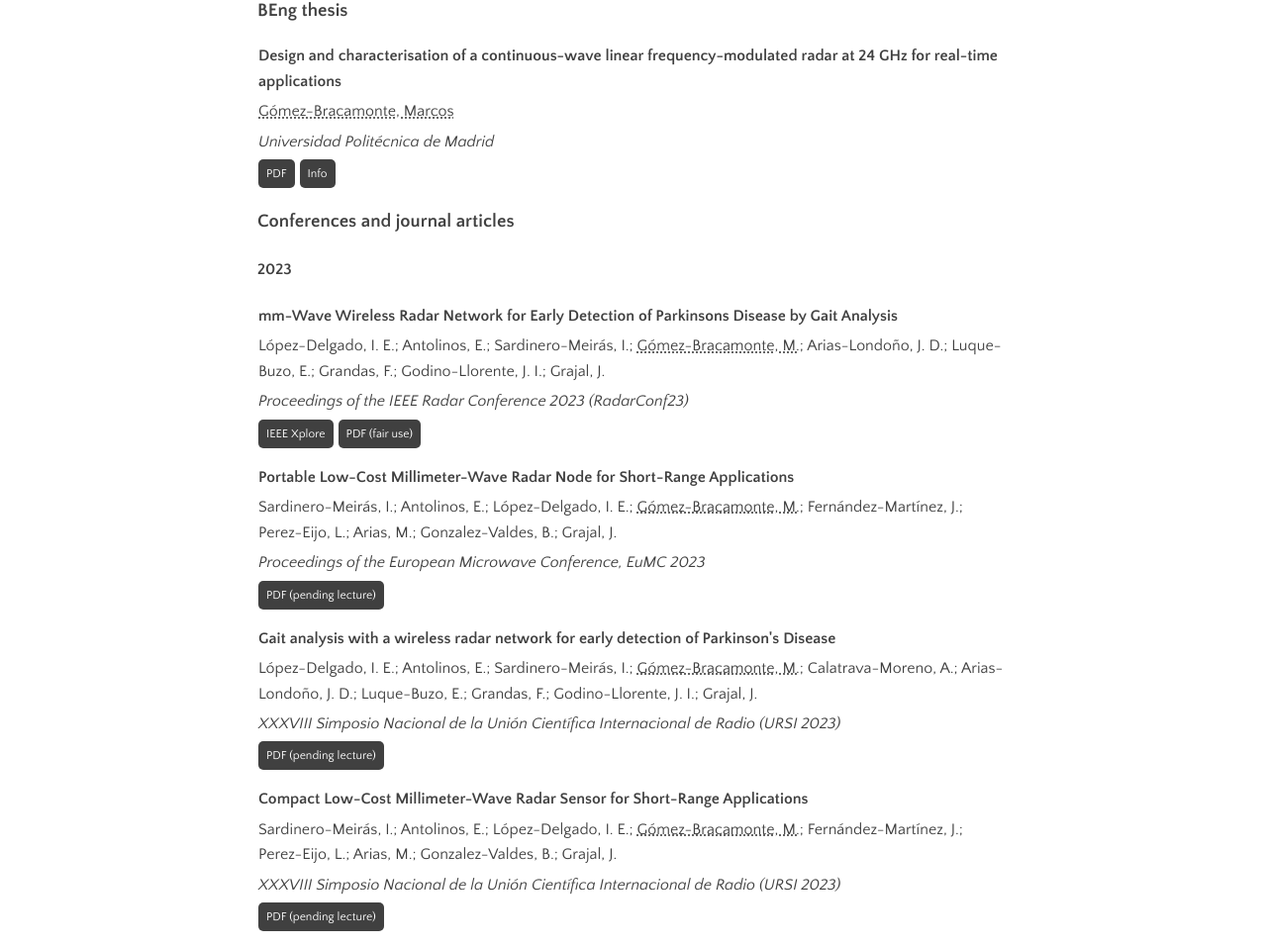
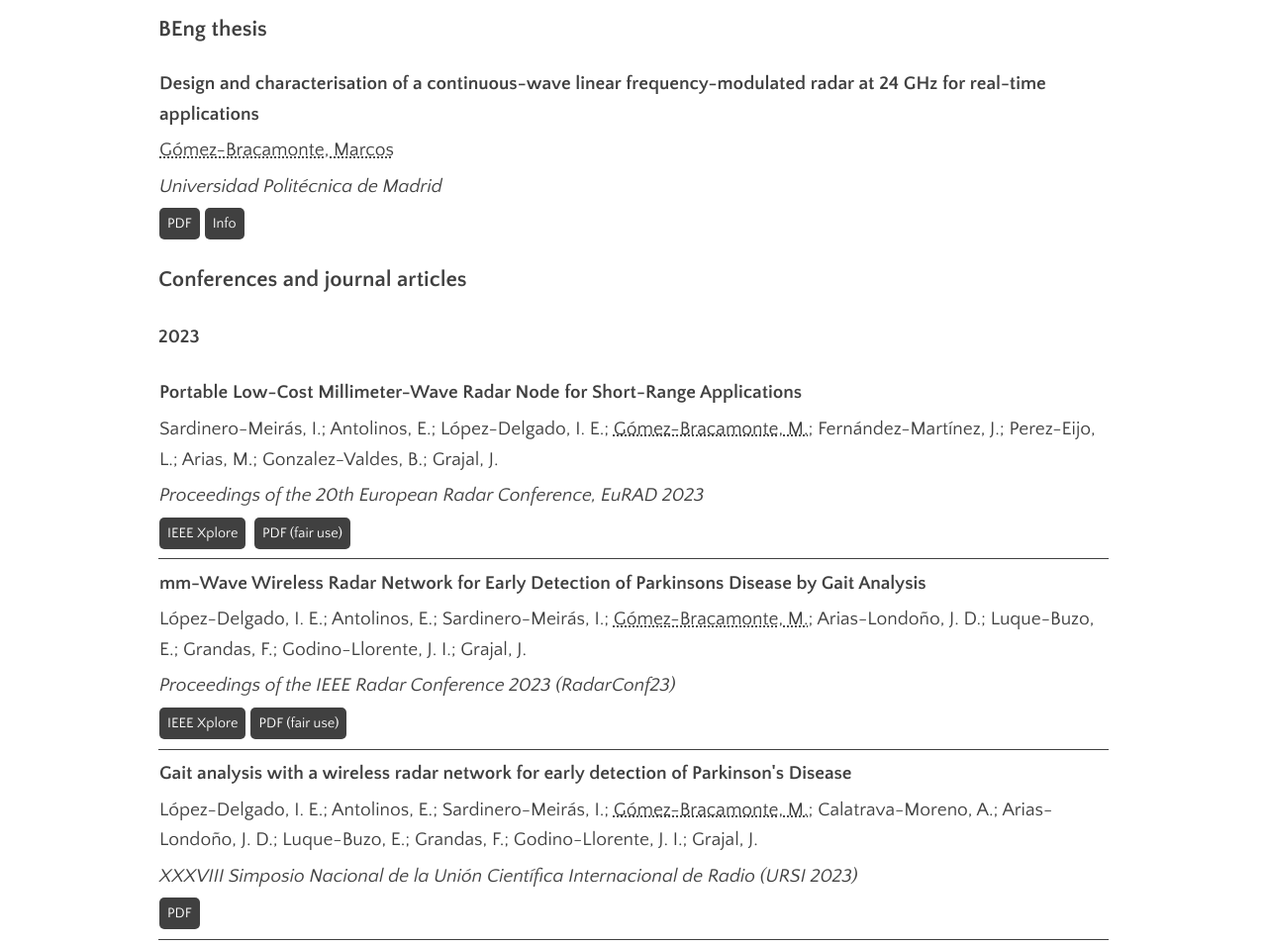
Before and after one commit to mooncos/research-web, a plain HTML site: page papers/index.html in a window 1280 px wide. Shown: the part 106-1062 px from the top of the page at 99% size. Drawn offline with Linux system fonts and the light colour scheme; files that its build step writes are made by us from their sources.

Commit message:
force light theme and update papers page

```diff
--- a/custom.css
+++ b/custom.css
@@ -1,5 +1,37 @@
+:root {
+    color-scheme: light;
+}
+
+@media (prefers-color-scheme: dark) {
+    * {
+        color: var(--dark);
+    }
+
+    html {
+        border-color: var(--dark);
+    }
+
+    body {
+        background-color: var(--light);
+    }
+
+    button, .button, .home, input {
+        background-color: var(--dark);
+        color: var(--light);
+    }
+}
+
+
 body {
     font-family: 'Quattrocento Sans', sans-serif;
+    max-width: 1000px;
+}
+
+/* Set font size for non-mobile */
+@media (min-width: 768px) {
+    body {
+        font-size: 1.2em;
+    }
 }
 
 #profile {
@@ -37,7 +69,7 @@ table {
 }
 
 tr {
-    border-bottom: 1px solid var(--light);
+    border-bottom: 1px solid var(--dark);
 
 }
 
--- a/papers/index.html
+++ b/papers/index.html
@@ -20,7 +20,7 @@
 
 <body>
 
-    <h2 id="publications"><a href="/" class="button">&#x1F814;</a>&ensp;Publications</h2>
+    <h2 id="publications"><a href="/" class="button">🠔</a>&ensp;Publications</h2>
 
     <h3>BEng thesis</h3>
     <table id="beng" class="item-list">
@@ -41,6 +41,20 @@
     <table id="conf" class="item-list">
         <tr>
             <td>
+                <div class="title">Portable Low-Cost Millimeter-Wave Radar Node for Short-Range Applications</div>
+                <div class="authors">Sardinero-Meirás, I.; Antolinos, E.; López-Delgado, I. E.; <span
+                        class="me-author">Gómez-Bracamonte,
+                        M.</span>; Fernández-Martínez, J.; Perez-Eijo, L.; Arias, M.; Gonzalez-Valdes, B.; Grajal, J.
+                </div>
+                <div class="site">Proceedings of the 20th European Radar Conference, EuRAD 2023</div>
+                <div class="links">
+                    <a href="https://ieeexplore.ieee.org/document/10289482" class="button">IEEE Xplore</a>
+                    <a href="papers/eumc_2023.pdf" class="button">PDF (fair use)</a>
+                </div>
+            </td>
+        </tr>
+        <tr>
+            <td>
                 <div class="title">mm-Wave Wireless Radar Network for Early Detection of Parkinsons Disease by Gait
                     Analysis</div>
                 <div class="authors">López-Delgado, I. E.; Antolinos, E.; Sardinero-Meirás, I.; <span
@@ -50,17 +64,6 @@
                 <div class="site">Proceedings of the IEEE Radar Conference 2023 (RadarConf23)</div>
                 <div class="links"><a href="https://ieeexplore.ieee.org/document/10149746" class="button">IEEE
                         Xplore</a><a href="papers/radarconf_2023.pdf" class="button">PDF (fair use)</a></div>
-            </td>
-        </tr>
-        <tr>
-            <td>
-                <div class="title">Portable Low-Cost Millimeter-Wave Radar Node for Short-Range Applications</div>
-                <div class="authors">Sardinero-Meirás, I.; Antolinos, E.; López-Delgado, I. E.; <span
-                        class="me-author">Gómez-Bracamonte,
-                        M.</span>; Fernández-Martínez, J.; Perez-Eijo, L.; Arias, M.; Gonzalez-Valdes, B.; Grajal, J.
-                </div>
-                <div class="site">Proceedings of the European Microwave Conference, EuMC 2023</div>
-                <div class="links"><a href="papers/eumc_2023.pdf" class="button">PDF (pending lecture)</a></div>
             </td>
         </tr>
         <tr>
@@ -75,10 +78,10 @@
                 </div>
                 <div class="site">XXXVIII Simposio Nacional de la Unión Científica Internacional de Radio (URSI
                     2023)</div>
-                <div class="links"><a href="papers/ursi_gait_2023.pdf" class="button">PDF (pending lecture)</a></div>
+                <div class="links"><a href="papers/ursi_gait_2023.pdf" class="button">PDF</a></div>
             </td>
-            </tr>
-            <tr>
+        </tr>
+        <tr>
             <td>
                 <div class="title">Compact Low-Cost Millimeter-Wave Radar Sensor for Short-Range Applications</div>
                 <div class="authors">Sardinero-Meirás, I.; Antolinos, E.; López-Delgado, I. E.; <span
@@ -87,7 +90,7 @@
                 </div>
                 <div class="site">XXXVIII Simposio Nacional de la Unión Científica Internacional de Radio (URSI
                     2023)</div>
-                <div class="links"><a href="papers/ursi_radar_2023.pdf" class="button">PDF (pending lecture)</a></div>
+                <div class="links"><a href="papers/ursi_radar_2023.pdf" class="button">PDF</a></div>
             </td>
         </tr>
     </table>
```
